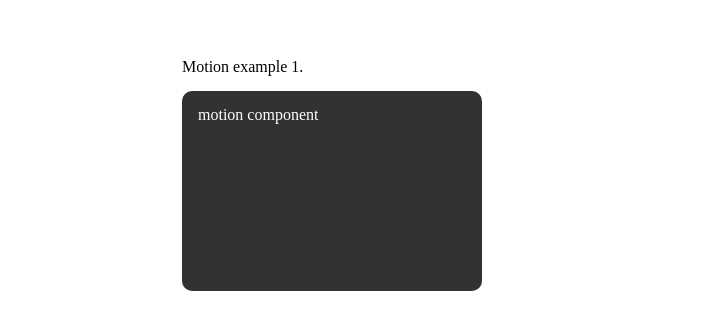
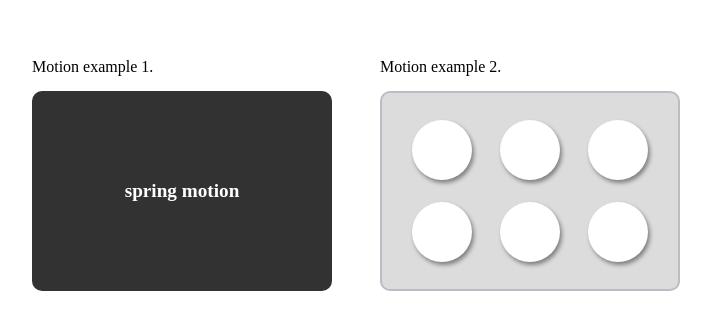
Before and after one commit to sangjunRay/framer-motion, a React (Create React App) app: page / in a window 1280 px wide. Shown: the part 225-554 px from the top of the page, without its empty margins (308-1019 px from the left). Built offline with nearby package versions, Linux system fonts and the light colour scheme.

Commit message:
motion2, staggerChildren

```diff
--- a/src/App.tsx
+++ b/src/App.tsx
@@ -1,6 +1,15 @@
 import React from 'react';
-import { createGlobalStyle } from 'styled-components';
+import styled, { createGlobalStyle } from 'styled-components';
 import Motion1 from './components/motion1';
+import Motion2 from './components/motion2';
+
+const Container = styled.section`
+	width: 100vw;
+	height: 100vh;
+	display: flex;
+	justify-content: center;
+	align-items: center;
+`;
 
 const Globalstyled = createGlobalStyle`
  /* http://meyerweb.com/eric/tools/css/reset/
@@ -57,10 +66,11 @@ table {
 
 function App() {
 	return (
-		<>
+		<Container>
 			<Globalstyled />
 			<Motion1 />
-		</>
+			<Motion2 />
+		</Container>
 	);
 }
 
--- a/src/components/motion1.tsx
+++ b/src/components/motion1.tsx
@@ -1,20 +1,16 @@
 import { motion } from 'framer-motion';
 import styled from 'styled-components';
-
-const Container = styled.section`
-	width: 100vw;
-	height: 100vh;
-	display: flex;
-	justify-content: center;
-	align-items: center;
-`;
 
 const BoxContainer = styled.div`
 	display: flex;
 	flex-direction: column;
+	margin: 3rem;
 `;
 
 const Card = styled(motion.div)`
+	display: flex;
+	justify-content: center;
+	align-items: center;
 	box-sizing: border-box;
 	width: 300px;
 	height: 200px;
@@ -23,18 +19,23 @@ const Card = styled(motion.div)`
 	border-radius: 10px;
 	padding: 1rem;
 	margin-top: 1rem;
+	font-size: 1.2rem;
+	font-weight: 600;
 `;
+
+const cardVariants = {
+	start: { scale: 0 },
+	end: { scale: 1, rotateZ: 360, transition: { type: 'spring', damping: 7 } },
+};
 
 function Motion1(): JSX.Element {
 	return (
-		<Container>
-			<BoxContainer>
-				Motion example 1.
-				<Card transition={{ type: 'spring', damping: 7 }} initial={{ scale: 0 }} animate={{ scale: 1, rotateZ: 360 }}>
-					motion component
-				</Card>
-			</BoxContainer>
-		</Container>
+		<BoxContainer>
+			Motion example 1.
+			<Card variants={cardVariants} initial="start" animate="end">
+				spring motion
+			</Card>
+		</BoxContainer>
 	);
 }
 
--- /dev/null
+++ b/src/components/motion2.tsx
@@ -0,0 +1,68 @@
+import { motion } from 'framer-motion';
+import styled from 'styled-components';
+
+const BoxContainer = styled.div`
+	display: flex;
+	flex-direction: column;
+`;
+
+const Card = styled(motion.div)`
+	box-sizing: border-box;
+	display: grid;
+	grid-template-columns: repeat(3, 1fr);
+	width: 300px;
+	height: 200px;
+	background-color: rgb(220, 220, 220);
+	color: white;
+	border-radius: 10px;
+	padding: 1rem;
+	margin-top: 1rem;
+	border: 2px solid #bcbdc4;
+`;
+
+const InnerCircle = styled(motion.div)`
+	width: 60px;
+	height: 60px;
+	background-color: rgb(255, 255, 255);
+	border-radius: 100%;
+	box-shadow: 2px 3px 4px gray;
+	place-self: center;
+`;
+
+const cardVariants = {
+	start: { opacity: 0, scale: 0 },
+	end: {
+		opacity: 1,
+		scale: 1,
+		transition: { type: 'spring', duration: 0.9, bounce: 0.5, staggerChildren: 0.3, delayChildren: 0.5 },
+	},
+};
+
+const circleVariants = {
+	start: {
+		opacity: 0,
+		y: 10,
+	},
+	end: {
+		opacity: 1,
+		y: 0,
+	},
+};
+
+function Motion2(): JSX.Element {
+	return (
+		<BoxContainer>
+			Motion example 2.
+			<Card variants={cardVariants} initial="start" animate="end">
+				<InnerCircle variants={circleVariants} />
+				<InnerCircle variants={circleVariants} />
+				<InnerCircle variants={circleVariants} />
+				<InnerCircle variants={circleVariants} />
+				<InnerCircle variants={circleVariants} />
+				<InnerCircle variants={circleVariants} />
+			</Card>
+		</BoxContainer>
+	);
+}
+
+export default Motion2;
```
